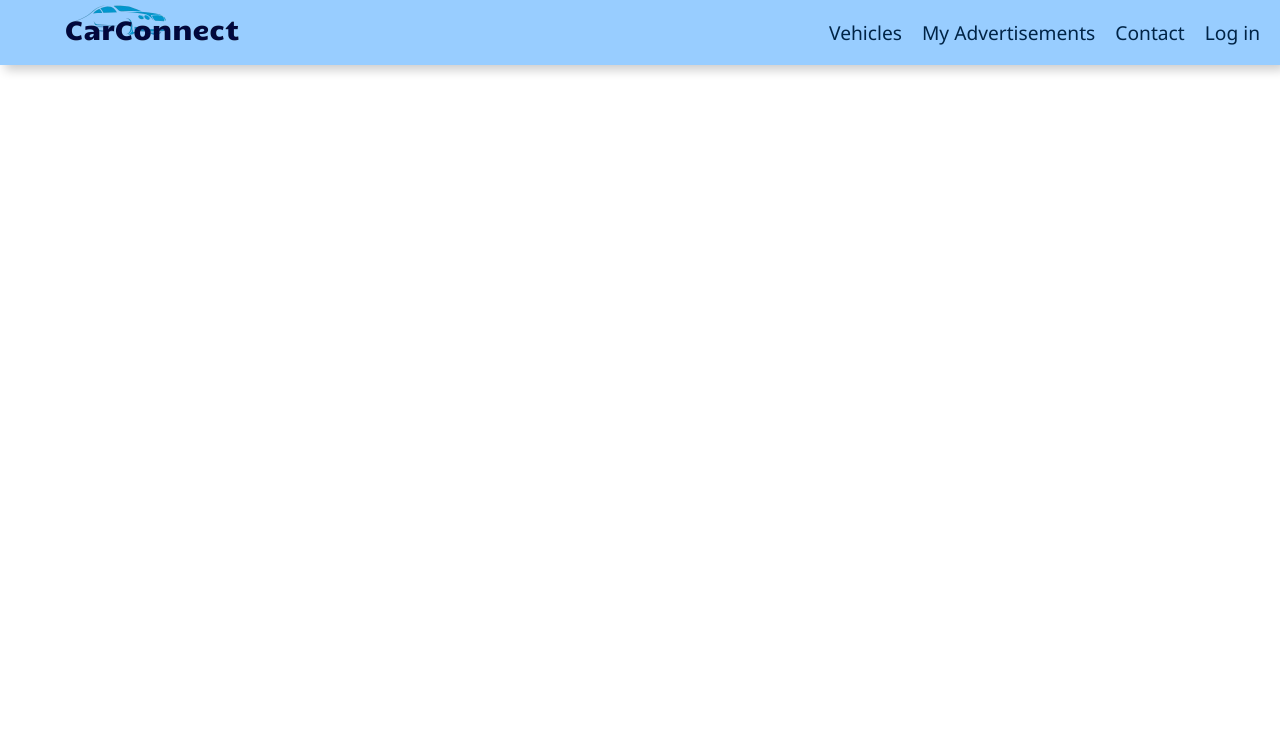
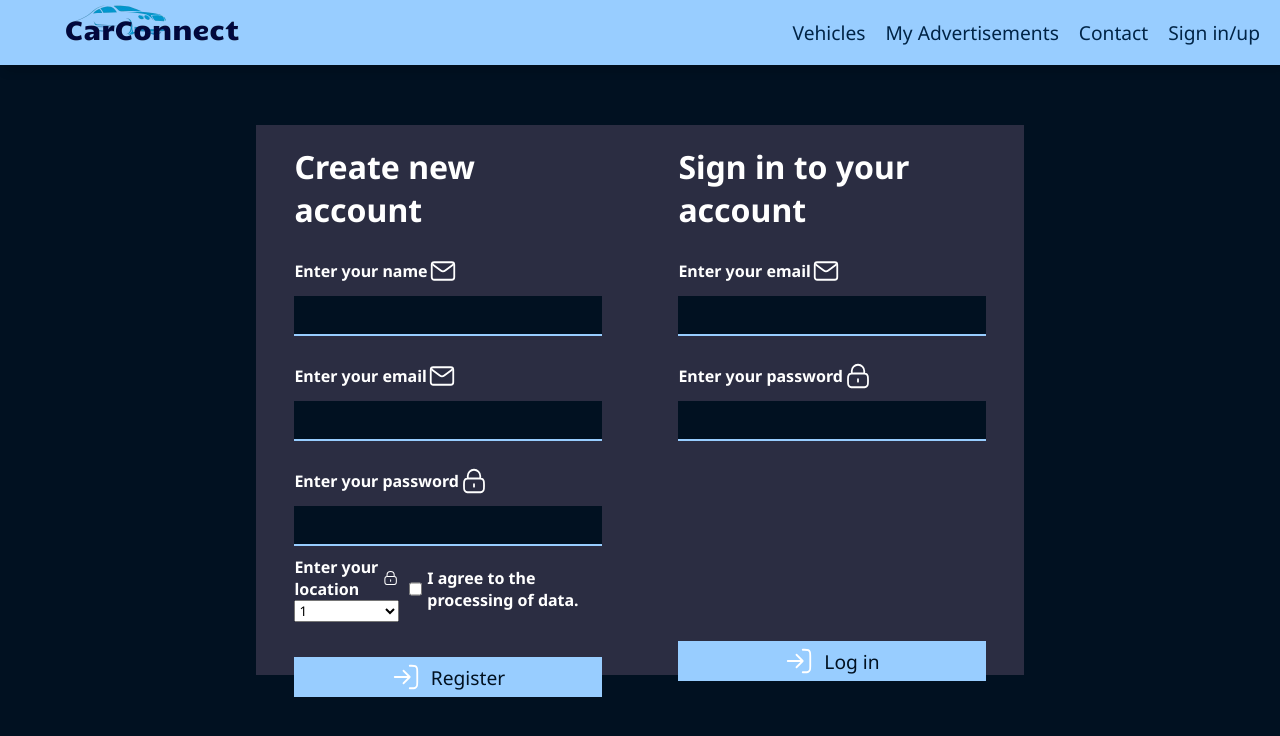
Before and after one commit to David-Sivec/WebAppsProjects, a React (Vite) app in the folder Autobazár/Frontend/: page /login in a window 1280 px wide. Shown: the top 736 px of the page. Built offline with nearby package versions, Linux system fonts and the light colour scheme.

Commit message:
login subpage

```diff
--- a/Autobazár/Frontend/src/App.jsx
+++ b/Autobazár/Frontend/src/App.jsx
@@ -17,7 +17,6 @@ function App() {
     <>
       {/*navigation component*/}
       <Navigation />
-      <p>Čau uz som tu. Let's gooooooooooooooooo.</p>
       {/*routes for the links*/}
       <Routes>
         <Route path="/" element={<HomePage />} />
--- a/Autobazár/Frontend/src/Components/Navigation.jsx
+++ b/Autobazár/Frontend/src/Components/Navigation.jsx
@@ -25,7 +25,7 @@ function Navigation() {
           <Link to="/vehicles" className='link'>Vehicles</Link>
           <Link to="/my-advertisements" className='link'>My Advertisements</Link>
           <Link to="/contact" className='link'>Contact</Link>
-          <Link to="/login" className='link'>Log in</Link>
+          <Link to="/login" className='link'>Sign in/up</Link>
           <div className={`menu ${isSidebarOpen ? "open" : ""}`} onClick={toogleSidebar}>
             <span className='menu-line line-1'></span>
             <span className='menu-line line-2'></span>
--- a/Autobazár/Frontend/src/Links/Login.jsx
+++ b/Autobazár/Frontend/src/Links/Login.jsx
@@ -3,7 +3,70 @@ import "./bricks.css"
 function Login() {
   return (
     <div className="login">
-      login
+      <div className="login-container">
+        <section className="register-section">
+          <h2>Create new account</h2>
+          <div className="login-input-wrapper">
+            <label>Enter your name
+              <svg width="30px" height="30px" viewBox="0 0 24 24" fill="none" xmlns="http://www.w3.org/2000/svg"><g id="SVGRepo_bgCarrier" stroke-width="0"></g><g id="SVGRepo_tracerCarrier" stroke-linecap="round" stroke-linejoin="round"></g><g id="SVGRepo_iconCarrier"> <path d="M4 7.00005L10.2 11.65C11.2667 12.45 12.7333 12.45 13.8 11.65L20 7" stroke="#ffffff" stroke-width="1.44" stroke-linecap="round" stroke-linejoin="round"></path> <rect x="3" y="5" width="18" height="14" rx="2" stroke="#ffffff" stroke-width="1.44" stroke-linecap="round"></rect> </g></svg>
+            </label>
+            <input type="text" className="login-input" />
+          </div>
+          <div className="login-input-wrapper">
+            <label>Enter your email
+              <svg width="30px" height="30px" viewBox="0 0 24 24" fill="none" xmlns="http://www.w3.org/2000/svg"><g id="SVGRepo_bgCarrier" stroke-width="0"></g><g id="SVGRepo_tracerCarrier" stroke-linecap="round" stroke-linejoin="round"></g><g id="SVGRepo_iconCarrier"> <path d="M4 7.00005L10.2 11.65C11.2667 12.45 12.7333 12.45 13.8 11.65L20 7" stroke="#ffffff" stroke-width="1.44" stroke-linecap="round" stroke-linejoin="round"></path> <rect x="3" y="5" width="18" height="14" rx="2" stroke="#ffffff" stroke-width="1.44" stroke-linecap="round"></rect> </g></svg>
+            </label>
+            <input type="email" className="login-input" />
+          </div>
+          <div className="login-input-wrapper">
+            <label>Enter your password
+              <svg width="30px" height="30px" viewBox="0 0 24 24" fill="none" xmlns="http://www.w3.org/2000/svg"><g id="SVGRepo_bgCarrier" stroke-width="0"></g><g id="SVGRepo_tracerCarrier" stroke-linecap="round" stroke-linejoin="round"></g><g id="SVGRepo_iconCarrier"> <path d="M12 14.5V16.5M7 10.0288C7.47142 10 8.05259 10 8.8 10H15.2C15.9474 10 16.5286 10 17 10.0288M7 10.0288C6.41168 10.0647 5.99429 10.1455 5.63803 10.327C5.07354 10.6146 4.6146 11.0735 4.32698 11.638C4 12.2798 4 13.1198 4 14.8V16.2C4 17.8802 4 18.7202 4.32698 19.362C4.6146 19.9265 5.07354 20.3854 5.63803 20.673C6.27976 21 7.11984 21 8.8 21H15.2C16.8802 21 17.7202 21 18.362 20.673C18.9265 20.3854 19.3854 19.9265 19.673 19.362C20 18.7202 20 17.8802 20 16.2V14.8C20 13.1198 20 12.2798 19.673 11.638C19.3854 11.0735 18.9265 10.6146 18.362 10.327C18.0057 10.1455 17.5883 10.0647 17 10.0288M7 10.0288V8C7 5.23858 9.23858 3 12 3C14.7614 3 17 5.23858 17 8V10.0288" stroke="#ffffff" stroke-width="1.44" stroke-linecap="round" stroke-linejoin="round"></path> </g></svg>
+            </label>
+            <input type="password" className="login-input" />
+          </div>
+          <div className="login-input-wrapper2">
+            <div className="login-input-wrapper3">
+              <label>Enter your location
+                <svg width="30px" height="30px" viewBox="0 0 24 24" fill="none" xmlns="http://www.w3.org/2000/svg"><g id="SVGRepo_bgCarrier" stroke-width="0"></g><g id="SVGRepo_tracerCarrier" stroke-linecap="round" stroke-linejoin="round"></g><g id="SVGRepo_iconCarrier"> <path d="M12 14.5V16.5M7 10.0288C7.47142 10 8.05259 10 8.8 10H15.2C15.9474 10 16.5286 10 17 10.0288M7 10.0288C6.41168 10.0647 5.99429 10.1455 5.63803 10.327C5.07354 10.6146 4.6146 11.0735 4.32698 11.638C4 12.2798 4 13.1198 4 14.8V16.2C4 17.8802 4 18.7202 4.32698 19.362C4.6146 19.9265 5.07354 20.3854 5.63803 20.673C6.27976 21 7.11984 21 8.8 21H15.2C16.8802 21 17.7202 21 18.362 20.673C18.9265 20.3854 19.3854 19.9265 19.673 19.362C20 18.7202 20 17.8802 20 16.2V14.8C20 13.1198 20 12.2798 19.673 11.638C19.3854 11.0735 18.9265 10.6146 18.362 10.327C18.0057 10.1455 17.5883 10.0647 17 10.0288M7 10.0288V8C7 5.23858 9.23858 3 12 3C14.7614 3 17 5.23858 17 8V10.0288" stroke="#ffffff" stroke-width="1.44" stroke-linecap="round" stroke-linejoin="round"></path> </g></svg>
+              </label>
+              <select>
+                <option value="">1</option>
+                <option value="">2</option>
+                <option value="">3</option>
+                <option value="">4</option>
+                <option value="">5</option>
+              </select>
+            </div>
+            <div className="login-input-wrapper4">
+              <input type="checkbox" className="checkbox" />
+              <label>I agree to the processing of data.</label>
+            </div>
+          </div>
+          <button className="login-btn">
+            <svg width="30px" height="30px" viewBox="0 0 24 24" fill="none" xmlns="http://www.w3.org/2000/svg"><g id="SVGRepo_bgCarrier" stroke-width="0"></g><g id="SVGRepo_tracerCarrier" stroke-linecap="round" stroke-linejoin="round"></g><g id="SVGRepo_iconCarrier"> <path d="M15 3H16.2C17.8802 3 18.7202 3 19.362 3.32698C19.9265 3.6146 20.3854 4.07354 20.673 4.63803C21 5.27976 21 6.11985 21 7.8V16.2C21 17.8802 21 18.7202 20.673 19.362C20.3854 19.9265 19.9265 20.3854 19.362 20.673C18.7202 21 17.8802 21 16.2 21H15M10 7L15 12M15 12L10 17M15 12L3 12" stroke="#ffffff" stroke-width="1.44" stroke-linecap="round" stroke-linejoin="round"></path> </g></svg>
+            Register
+          </button>
+        </section>
+        <section className="login-section">
+          <h2>Sign in to your account</h2>
+          <div className="login-input-wrapper">
+            <label>Enter your email
+              <svg width="30px" height="30px" viewBox="0 0 24 24" fill="none" xmlns="http://www.w3.org/2000/svg"><g id="SVGRepo_bgCarrier" stroke-width="0"></g><g id="SVGRepo_tracerCarrier" stroke-linecap="round" stroke-linejoin="round"></g><g id="SVGRepo_iconCarrier"> <path d="M4 7.00005L10.2 11.65C11.2667 12.45 12.7333 12.45 13.8 11.65L20 7" stroke="#ffffff" stroke-width="1.44" stroke-linecap="round" stroke-linejoin="round"></path> <rect x="3" y="5" width="18" height="14" rx="2" stroke="#ffffff" stroke-width="1.44" stroke-linecap="round"></rect> </g></svg>
+            </label>
+            <input type="email" className="login-input" />
+          </div>
+          <div className="login-input-wrapper">
+            <label>Enter your password
+              <svg width="30px" height="30px" viewBox="0 0 24 24" fill="none" xmlns="http://www.w3.org/2000/svg"><g id="SVGRepo_bgCarrier" stroke-width="0"></g><g id="SVGRepo_tracerCarrier" stroke-linecap="round" stroke-linejoin="round"></g><g id="SVGRepo_iconCarrier"> <path d="M12 14.5V16.5M7 10.0288C7.47142 10 8.05259 10 8.8 10H15.2C15.9474 10 16.5286 10 17 10.0288M7 10.0288C6.41168 10.0647 5.99429 10.1455 5.63803 10.327C5.07354 10.6146 4.6146 11.0735 4.32698 11.638C4 12.2798 4 13.1198 4 14.8V16.2C4 17.8802 4 18.7202 4.32698 19.362C4.6146 19.9265 5.07354 20.3854 5.63803 20.673C6.27976 21 7.11984 21 8.8 21H15.2C16.8802 21 17.7202 21 18.362 20.673C18.9265 20.3854 19.3854 19.9265 19.673 19.362C20 18.7202 20 17.8802 20 16.2V14.8C20 13.1198 20 12.2798 19.673 11.638C19.3854 11.0735 18.9265 10.6146 18.362 10.327C18.0057 10.1455 17.5883 10.0647 17 10.0288M7 10.0288V8C7 5.23858 9.23858 3 12 3C14.7614 3 17 5.23858 17 8V10.0288" stroke="#ffffff" stroke-width="1.44" stroke-linecap="round" stroke-linejoin="round"></path> </g></svg>
+            </label>
+            <input type="password" className="login-input" />
+          </div>
+          <button className="login-btn">
+            <svg width="30px" height="30px" viewBox="0 0 24 24" fill="none" xmlns="http://www.w3.org/2000/svg"><g id="SVGRepo_bgCarrier" stroke-width="0"></g><g id="SVGRepo_tracerCarrier" stroke-linecap="round" stroke-linejoin="round"></g><g id="SVGRepo_iconCarrier"> <path d="M15 3H16.2C17.8802 3 18.7202 3 19.362 3.32698C19.9265 3.6146 20.3854 4.07354 20.673 4.63803C21 5.27976 21 6.11985 21 7.8V16.2C21 17.8802 21 18.7202 20.673 19.362C20.3854 19.9265 19.9265 20.3854 19.362 20.673C18.7202 21 17.8802 21 16.2 21H15M10 7L15 12M15 12L10 17M15 12L3 12" stroke="#ffffff" stroke-width="1.44" stroke-linecap="round" stroke-linejoin="round"></path> </g></svg>
+            Log in
+          </button>
+        </section>
+      </div>
     </div>
   )
 }
--- a/Autobazár/Frontend/src/Links/bricks.css
+++ b/Autobazár/Frontend/src/Links/bricks.css
@@ -373,6 +373,115 @@ h2 {
   color: var(--white);
 }
 
+/*stylings for login subpage*/
+.login {
+  width: 100%;
+  background-color: var(--very-dark-blue);
+  height: 100vh;
+  display: flex;
+  justify-content: center;
+  align-items: center;
+}
+
+.login-container {
+  width: 60%;
+  height: 550px;
+  background-color: var(--dark-bluee);
+  display: flex;
+}
+
+.login-container section {
+  width: 50%;
+  height: 100%;
+  background: none;
+  display: flex;
+  flex-direction: column;
+  align-items: center;
+}
+
+.login-input-wrapper {
+  display: flex;
+  flex-direction: column;
+  width: 80%;
+  margin-top: 25px;
+}
+
+.login-input-wrapper label {
+  color: var(--white);
+  font-weight: bold;
+  display: flex;
+  align-items: center;
+}
+
+.login-input {
+  margin-top: 10px;
+  padding: 10px;
+  background-color: var(--very-dark-blue);
+  border: none;
+  outline: none;
+  color: var(--white);
+  border-bottom: 2px solid var(--light-blue);
+}
+
+.login-btn {
+  border: none;
+  background-color: var(--light-blue);
+  padding: 5px;
+  width: 80%;
+  font-size: 1.2em;
+  cursor: pointer;
+  margin-top: 200px;
+  color: var(--very-dark-blue);
+  transition: all 0.3s;
+  display: flex;
+  align-items: center;
+  justify-content: center;
+  gap: 10px;
+}
+
+.login-btn:hover {
+  background-color: var(--very-dark-blue);
+  color: var(--white);
+  scale: 1.05;
+}
+
+.login-input-wrapper2 {
+  display: flex;
+  width: 80%;
+  align-items: center;
+  gap: 10px;
+  margin-top: 10px;
+}
+
+.register-section .login-btn {
+  margin-top: 35px;
+}
+
+.login-input-wrapper3 {
+  display: flex;
+  flex-direction: column;
+  width: 50%;
+}
+
+.login-input-wrapper3 label {
+  color: var(--white);
+  font-weight: bold;
+  display: flex;
+  align-items: center;
+}
+
+.login-input-wrapper4 {
+  display: flex;
+  gap: 5px;
+}
+
+.login-input-wrapper4 label {
+  color: var(--white);
+  font-weight: bold;
+  display: flex;
+  align-items: center;
+}
+
 @media (max-width: 800px) {
   .introduction {
     height: 800px;
```
Also changed, not shown: 1 other file (tests, documents, lock files or other folders).
